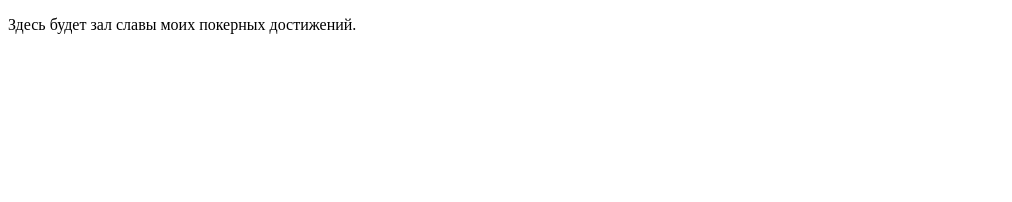
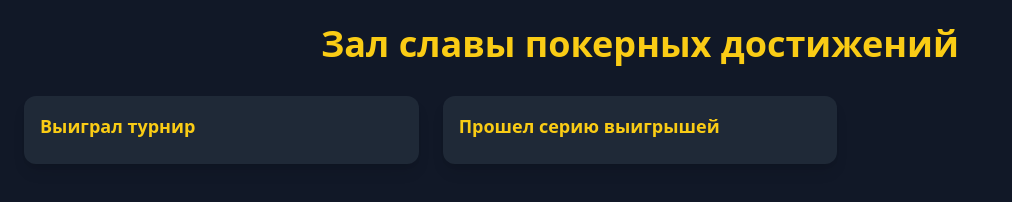
Before and after one commit to timscreep/poker-fame, a plain HTML site: page index.html in a window 1280 px wide. Shown: the whole page, without its empty margins (0-1012 px from the left). Drawn offline with nearby package versions, Linux system fonts and the light colour scheme.

Commit message:
Enhance index.html with Tailwind CSS and achievements
Added Tailwind CSS for styling and implemented a dynamic achievements list with toggle functionality.

```diff
--- a/index.html
+++ b/index.html
@@ -4,8 +4,32 @@
 <meta charset="UTF-8">
 <meta name="viewport" content="width=device-width, initial-scale=1.0">
 <title>Зал славы покерных достижений</title>
+<script src="https://cdn.tailwindcss.com"></script>
 </head>
-<body>
-<p>Здесь будет зал славы моих покерных достижений.</p>
+<body class="bg-gray-900 text-white min-h-screen p-6">
+
+<h1 class="text-4xl font-bold text-yellow-400 text-center mb-8">Зал славы покерных достижений</h1>
+
+<ul class="grid grid-cols-1 sm:grid-cols-2 md:grid-cols-3 gap-6" id="achievements">
+  <li class="bg-gray-800 rounded-xl p-4 shadow-lg cursor-pointer hover:scale-105 transition-transform"
+      onclick="toggleComplete(this)" data-img="images/screenshot1.jpg">
+    <div class="font-bold text-yellow-400 text-lg mb-2">Выиграл турнир</div>
+    <img class="mt-2 rounded-lg hidden" src="images/screenshot1.jpg" alt="Скриншот">
+  </li>
+  <li class="bg-gray-800 rounded-xl p-4 shadow-lg cursor-pointer hover:scale-105 transition-transform"
+      onclick="toggleComplete(this)" data-img="images/screenshot2.jpg">
+    <div class="font-bold text-yellow-400 text-lg mb-2">Прошел серию выигрышей</div>
+    <img class="mt-2 rounded-lg hidden" src="images/screenshot2.jpg" alt="Скриншот">
+  </li>
+</ul>
+
+<script>
+function toggleComplete(el) {
+  el.classList.toggle('line-through', el.classList.contains('line-through') ? false : true);
+  const img = el.querySelector('img');
+  if(img) img.classList.toggle('hidden');
+}
+</script>
+
 </body>
 </html>
```
